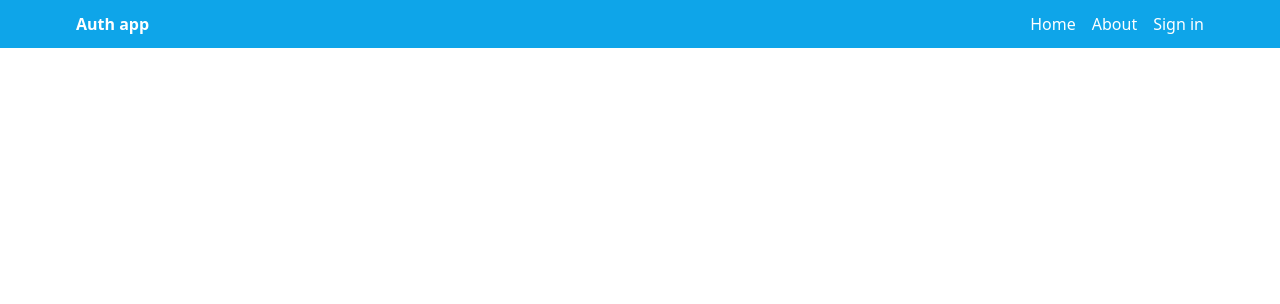
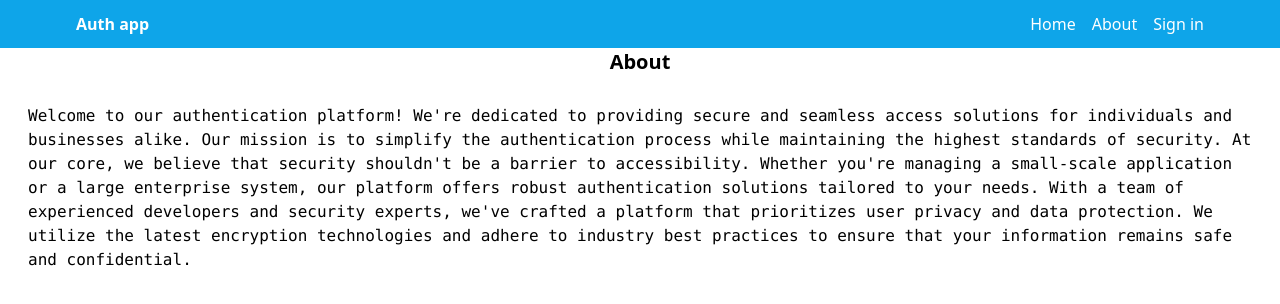
Before and after one commit to ompharate/authapp, a React (Vite) app in the folder client/: page /about in a window 1280 px wide. Shown: the top 304 px of the page. Built offline with nearby package versions, Linux system fonts and the light colour scheme; no server answers.

Commit message:
final touch

```diff
--- a/client/src/App.jsx
+++ b/client/src/App.jsx
@@ -5,6 +5,7 @@ import Signin from "./pages/Signin";
 import Signup from "./pages/Signup";
 import Header from "./componentes/Header";
 import PrivateRoute  from "./componentes/PrivateRoute";
+import { About } from "./pages/About";
 
 function App() {
   return (
@@ -15,6 +16,7 @@ function App() {
         <Route path="/" element={<Home />} />
         <Route path="/sign-in" element={<Signin />} />
         <Route path="/sign-up" element={<Signup />} />
+        <Route path="/about" element={<About />} />
         <Route element={<PrivateRoute />}>
           <Route path="/profile" element={<Profile />} />
         </Route>
--- /dev/null
+++ b/client/src/pages/About.jsx
@@ -0,0 +1,22 @@
+import React from "react";
+
+export const About = () => {
+  return (
+    <>
+      <div className="text-center font-bold text-xl">About</div>
+      <pre className="text-wrap p-7">
+        Welcome to our authentication platform! We're dedicated to providing
+        secure and seamless access solutions for individuals and businesses
+        alike. Our mission is to simplify the authentication process while
+        maintaining the highest standards of security. At our core, we believe
+        that security shouldn't be a barrier to accessibility. Whether you're
+        managing a small-scale application or a large enterprise system, our
+        platform offers robust authentication solutions tailored to your needs.
+        With a team of experienced developers and security experts, we've
+        crafted a platform that prioritizes user privacy and data protection. We
+        utilize the latest encryption technologies and adhere to industry best
+        practices to ensure that your information remains safe and confidential.
+      </pre>
+    </>
+  );
+};
--- a/client/src/pages/Home.jsx
+++ b/client/src/pages/Home.jsx
@@ -1,10 +1,16 @@
 import React from "react";
 import { useSelector } from "react-redux";
 const Home = () => {
-  const { email,_id } = useSelector((state) => state.user.currentUser);
+
   return (
     <div>
-      <h1 className="text-red-700">{_id}</h1>
+      <h1 className="text-center text-xl font-bold">
+        Welcome
+      </h1>
+
+     <pre className="text-wrap p-8">
+     Welcome to my authentication website! Lorem ipsum dolor sit amet, consectetur adipiscing elit. Ut eget justo nec purus bibendum sodales. Nulla facilisi. Sed sit amet nibh vel purus tincidunt accumsan. Fusce vel orci non purus lacinia malesuada. Donec varius convallis est at aliquam. Integer ac nunc nec mauris eleifend vestibulum. Nam vitae sem in libero convallis sollicitudin. Curabitur sit amet metus id nisi fermentum bibendum. Nullam nec justo sed lectus finibus cursus vel a nisi. Cras id risus nec neque finibus rutrum. Nulla facilisi. Vivamus feugiat scelerisque libero, a lacinia lacus malesuada ut. Sed vel vestibulum magna. Vivamus luctus ultrices risus, nec fermentum nunc fermentum nec. Quisque in arcu malesuada, commodo ligula non, tempus mauris. Sed id suscipit velit. Maecenas sit amet velit vehicula, tincidunt purus a, egestas ligula. Sed tincidunt arcu at felis lacinia congue
+     </pre>
 
     </div>
   );
```
